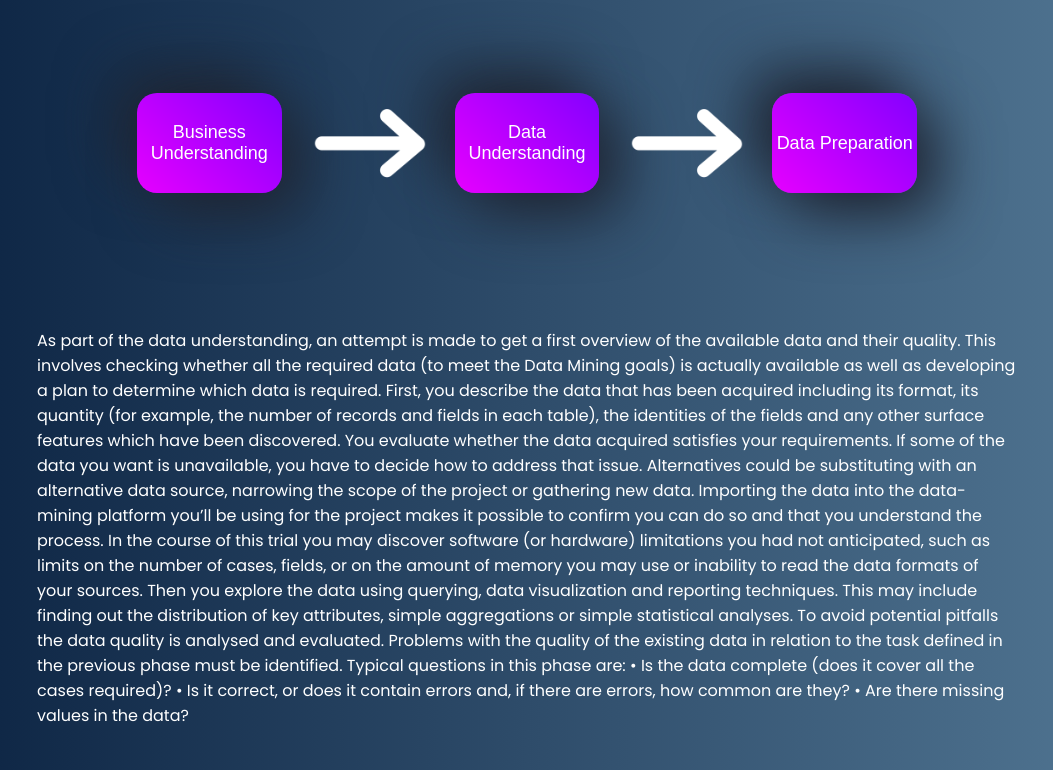
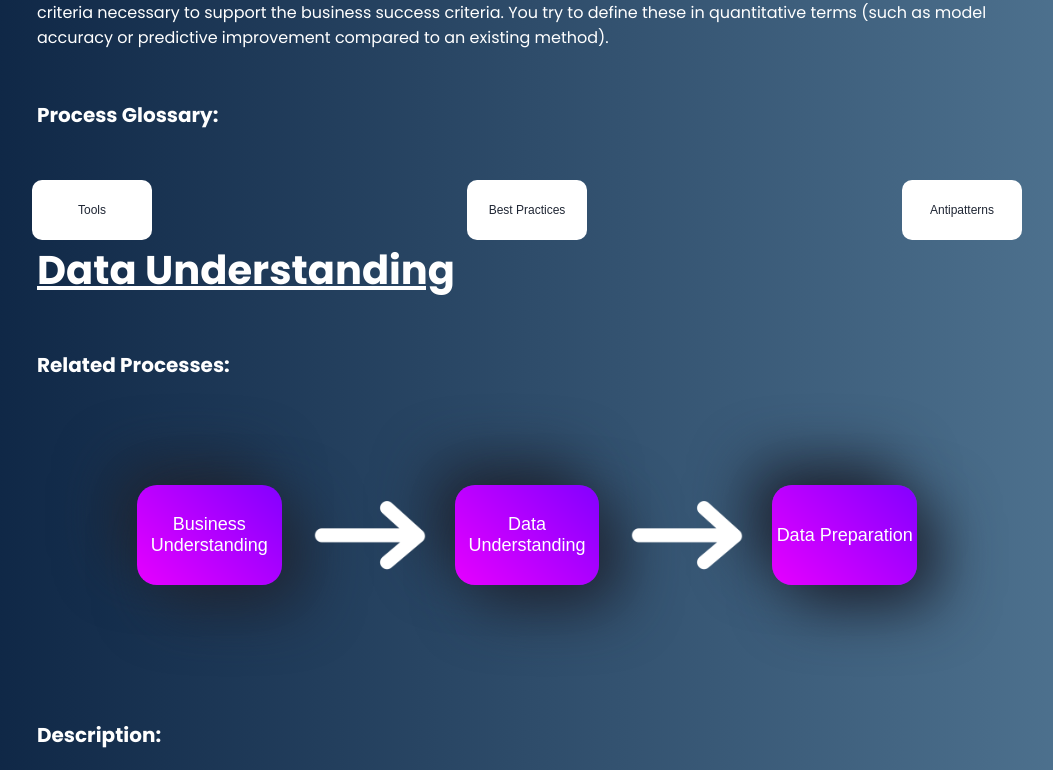
Before and after one commit to ennorondo/Knowledge-Base-4-ML, a React (Create React App) app: page / in a window 1280 px wide. Shown: the part 1710-2480 px from the top of the page, without its empty margins (113-1166 px from the left). Built offline with nearby package versions, Linux system fonts and the light colour scheme.

Commit message:
added the dropdown buttons for ProcessViews

```diff
--- a/src/App.css
+++ b/src/App.css
@@ -19,7 +19,7 @@ body {
   background-color: #222;
   color: #fff;
   background: linear-gradient(to right, #09203F, #537895);
-  height: 6000px;
+  height: 10000px;
 }
 
 /* width */
--- a/src/App.js
+++ b/src/App.js
@@ -7,6 +7,7 @@ import './components/features/MenuButton.css'
 import Navbar from "./components/Navbar.js"
 import DevelopmentProcess from './components/MLDP.js';
 import AllProcessViews from './components/ProcessViews.js';
+import './components/features/ToolButton.css'
 
 
 export default function App() {
--- a/src/components/ProcessViews.css
+++ b/src/components/ProcessViews.css
@@ -1,9 +1,17 @@
+.title-process {
+  text-decoration: underline;
+  font-size: 40px;
+  margin-left: 150px;
+  display: flex;
+  align-items: center;
+}
+
 .process-view-container {
-  height: 700px;
+  height: 900px;
   width: 100%;
   padding-top: 100px;
   z-index: 1;
-  margin-bottom: 200px;
+  margin-bottom: 300px;
 
 }
 
@@ -23,3 +31,20 @@
   margin-right: 250px;
   margin-top: 70px;
 }
+
+.section-header {
+  font-size: 20px;
+  margin-left: 150px;
+  display: flex;
+  align-items: center;
+  margin-top: 50px;
+}
+
+.process-menu-btns {
+  margin-left: 140px;
+  margin-right: 140px;
+  display: flex;
+  align-items: center;
+  justify-content: space-between;
+  margin-top: 50px;
+}
--- a/src/components/ProcessViews.js
+++ b/src/components/ProcessViews.js
@@ -1,17 +1,20 @@
 import React from "react"
 import ScrollButton from "./features/Scrollbutton"
 import UpArrow from "./icons/UpArrow.png"
+import ToolButton from "./features/ToolButton"
+import BestPracticesButton from "./features/BestPracticesButton"
+import AntipatternsButton from "./features/AntipatternsButton"
 
 
 function ProcessView(props) {
   return (
     <div className="process-view-container">
       <div>
-        <h1 className="title" id={props.id}>
+        <h1 className="title-process" id={props.id}>
           {props.title}
         </h1>
       </div>
-
+      <h1 className="section-header">Related Processes:</h1>
       <div className="shortcut-overview">
         <ScrollButton
           name={props.name}
@@ -28,11 +31,17 @@ function ProcessView(props) {
           targetId={props.targetId3}
         />
       </div>
-
+      <h1 className="section-header">Description:</h1>
       <div>
         <p className="process-text">
           {props.text}
         </p>
+      </div>
+      <h1 className="section-header">Process Glossary:</h1>
+      <div className="process-menu-btns">
+        <ToolButton />
+        <BestPracticesButton />
+        <AntipatternsButton />
       </div>
     </div>
   )
--- /dev/null
+++ b/src/components/features/AntipatternsButton.js
@@ -0,0 +1,39 @@
+import React, { useState } from 'react';
+
+export default function AntipatternsButton() {
+  const [isMenuOpen, setIsMenuOpen] = useState(false);
+
+  const toggleMenu = () => {
+    setIsMenuOpen(!isMenuOpen);
+  };
+
+  const closeMenu = () => {
+    setIsMenuOpen(false);
+  };
+
+  return (
+    <div className="menu-container">
+      <button className="tool-button" onClick={toggleMenu}>
+        Antipatterns
+      </button>
+      {isMenuOpen && (
+        <div className="menu" onBlur={closeMenu}>
+          <ul>
+            <li>
+              <a href="/">Antipattern 1</a>
+            </li>
+            <li>
+              <a href="/page1">Antipattern 2</a>
+            </li>
+            <li>
+              <a href="/page2">Antipattern 3</a>
+            </li>
+            <li>
+              <a href="/page3">Antipattern 4</a>
+            </li>
+          </ul>
+        </div>
+      )}
+    </div>
+  );
+}
--- /dev/null
+++ b/src/components/features/BestPracticesButton.js
@@ -0,0 +1,39 @@
+import React, { useState } from 'react';
+
+export default function BestPracticesButton() {
+  const [isMenuOpen, setIsMenuOpen] = useState(false);
+
+  const toggleMenu = () => {
+    setIsMenuOpen(!isMenuOpen);
+  };
+
+  const closeMenu = () => {
+    setIsMenuOpen(false);
+  };
+
+  return (
+    <div className="menu-container">
+      <button className="tool-button" onClick={toggleMenu}>
+        Best Practices
+      </button>
+      {isMenuOpen && (
+        <div className="menu" onBlur={closeMenu}>
+          <ul>
+            <li>
+              <a href="/">Best Practice 1</a>
+            </li>
+            <li>
+              <a href="/page1">Best Practice 2</a>
+            </li>
+            <li>
+              <a href="/page2">Best Practice 3</a>
+            </li>
+            <li>
+              <a href="/page3">Best Practice 4</a>
+            </li>
+          </ul>
+        </div>
+      )}
+    </div>
+  );
+}
--- /dev/null
+++ b/src/components/features/ToolButton.css
@@ -0,0 +1,30 @@
+
+.tool-button {
+  height: 60px;
+  width: 120px;
+  font-family: 'Montserrat', sans-serif;
+  color: rgb(31, 38, 52);
+  font-weight: 400;
+  font-size: 12px;
+  background: white;
+  border: none;
+  border-radius: 10px;
+  cursor: pointer;
+  margin-right: 5px;
+  margin-left: 5px;
+}
+
+.menu {
+  position: absolute;
+  font-family: 'Montserrat', sans-serif;
+  font-size: 12px;
+  top: 100%;
+  left: 0;
+  color: rgb(31, 38, 52);
+  background-color: rgb(255, 255, 255);
+  border: 1px solid #ccc;
+  width: 200px;
+  box-shadow: 0px 2px 4px rgba(0, 0, 0, 0.1);
+  border-radius: 20px;
+
+}
--- /dev/null
+++ b/src/components/features/ToolButton.js
@@ -0,0 +1,39 @@
+import React, { useState } from 'react';
+
+export default function ToolButton() {
+  const [isMenuOpen, setIsMenuOpen] = useState(false);
+
+  const toggleMenu = () => {
+    setIsMenuOpen(!isMenuOpen);
+  };
+
+  const closeMenu = () => {
+    setIsMenuOpen(false);
+  };
+
+  return (
+    <div className="menu-container">
+      <button className="tool-button" onClick={toggleMenu}>
+        Tools
+      </button>
+      {isMenuOpen && (
+        <div className="menu" onBlur={closeMenu}>
+          <ul>
+            <li>
+              <a href="/">Tool 1</a>
+            </li>
+            <li>
+              <a href="/page1">Tool 2</a>
+            </li>
+            <li>
+              <a href="/page2">Tool 3</a>
+            </li>
+            <li>
+              <a href="/page3">Tool 4</a>
+            </li>
+          </ul>
+        </div>
+      )}
+    </div>
+  );
+}
```
